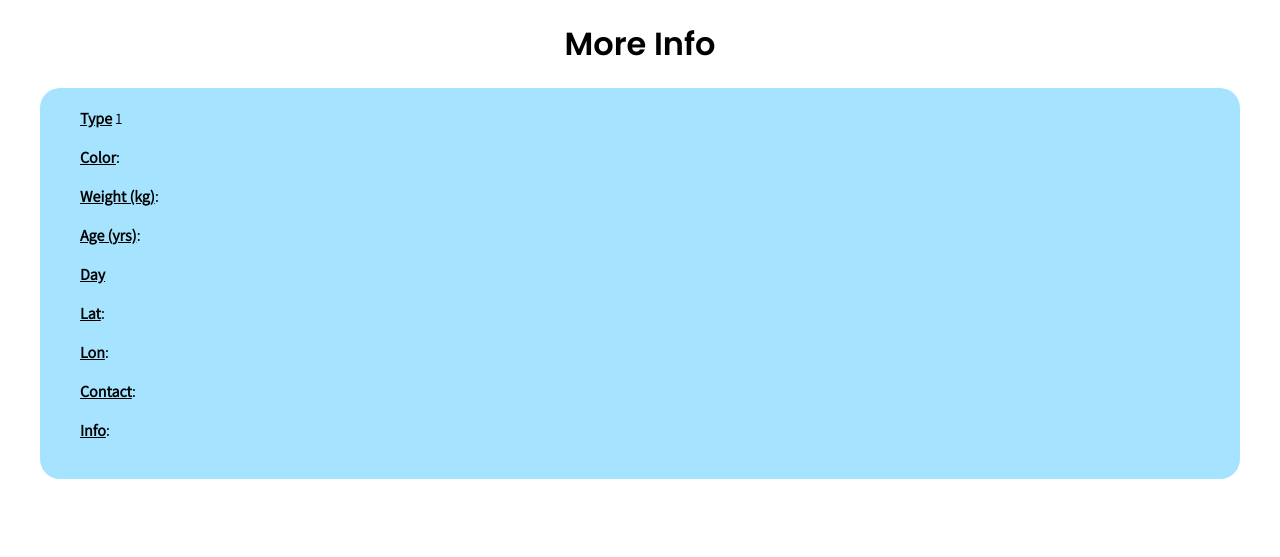
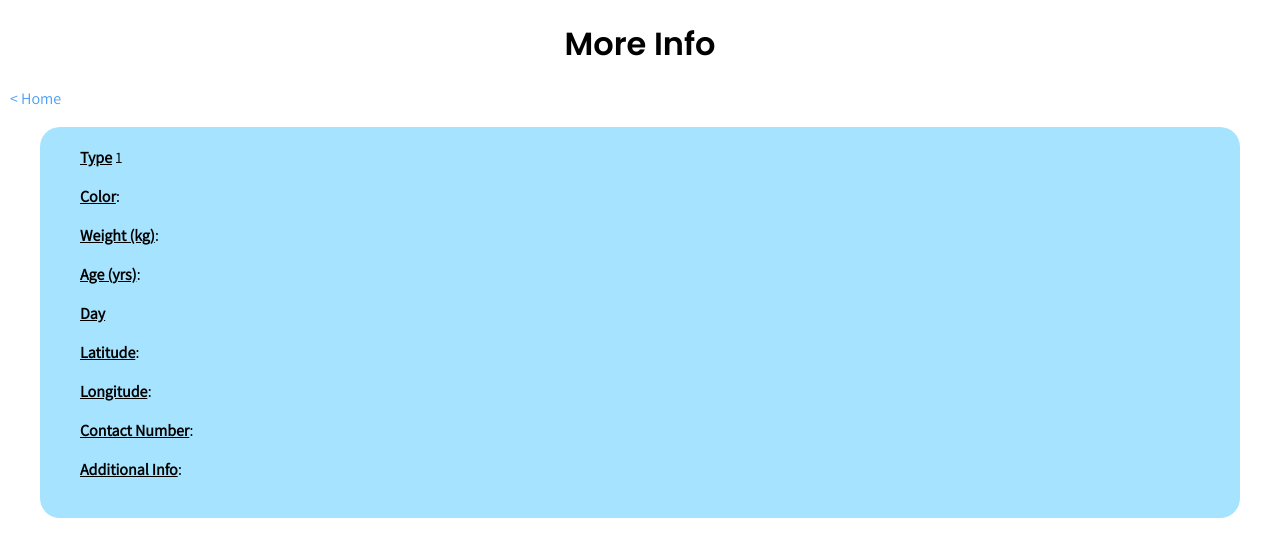
Before and after one commit to AaditT/PetFinder, a PHP site: page /moreInfo.php?type=1 in a window 1280 px wide. Shown: the top 557 px of the page. Run offline with PHP 8.4, Linux system fonts and the light colour scheme; data that the repository does not hold is empty.

Commit message:
updated some wording

```diff
--- a/moreInfo.php
+++ b/moreInfo.php
@@ -5,6 +5,7 @@
 </head>
 <body>
   <h1> More Info </h1>
+  <a href="index.php"> &lt; Home </a> <br> <br>
 <div class="outer-component">
   <div class="more-info-component">
 <?php
@@ -25,10 +26,10 @@
   echo "<p class='label'> Weight (kg)</p>:<p class='value'> $weight </p><br><br>";
   echo "<p class='label'> Age (yrs)</p>:<p class='value'> $age </p><br><br>";
   echo "<p class='label'> Day<p class='value'> $day </p><br><br>";
-  echo "<p class='label'> Lat</p>:<p class='value'> $lat </p><br><br>";
-  echo "<p class='label'> Lon</p>:<p class='value'> $lon </p><br><br>";
-  echo "<p class='label'> Contact</p>:<p class='value'> $contact </p><br><br>";
-  echo "<p class='label'> Info</p>:<p class='value'> $info </p><br><br>";
+  echo "<p class='label'> Latitude</p>:<p class='value'> $lat </p><br><br>";
+  echo "<p class='label'> Longitude</p>:<p class='value'> $lon </p><br><br>";
+  echo "<p class='label'> Contact Number</p>:<p class='value'> $contact </p><br><br>";
+  echo "<p class='label'> Additional Info</p>:<p class='value'> $info </p><br><br>";
 
 
 ?>
```
Also changed, not shown: index.php (+4 -4 lines).
